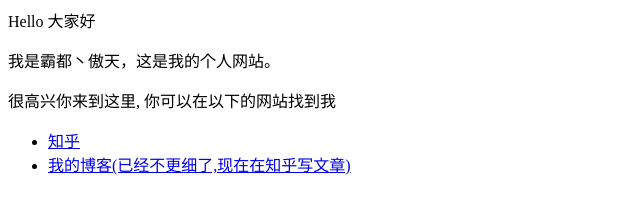
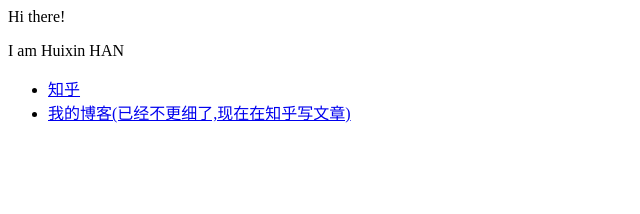
Before and after one commit to hxhan0229/hxhan0229.github.io, a plain HTML site: page index.html in a window 1280 px wide. Shown: the whole page, without its empty margins (0-640 px from the left). Drawn offline with Linux system fonts and the light colour scheme.

Commit message:
Update index.html

```diff
--- a/index.html
+++ b/index.html
@@ -1,6 +1,5 @@
-<p>Hello 大家好</p>
-<p>我是霸都丶傲天，这是我的个人网站。 </p>
-<p>很高兴你来到这里, 你可以在以下的网站找到我</p>
+<p>Hi there!</p>
+<p>I am Huixin HAN</p>
 
 <ul>
   <li> <a href="https://www.zhihu.com/people/AJLoveChina">知乎</a> </li>
```
